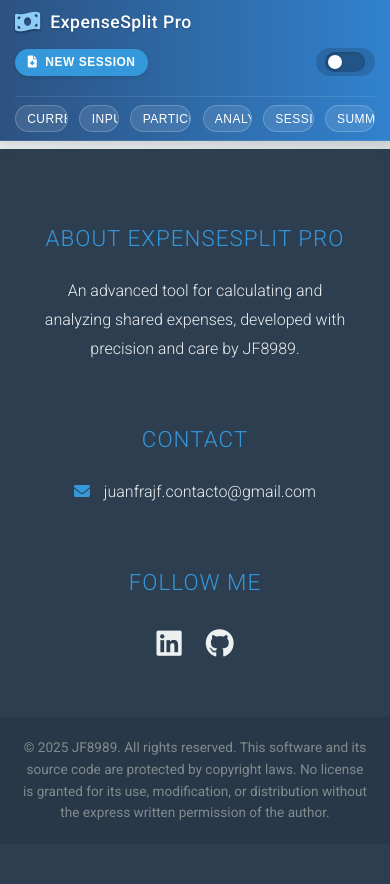
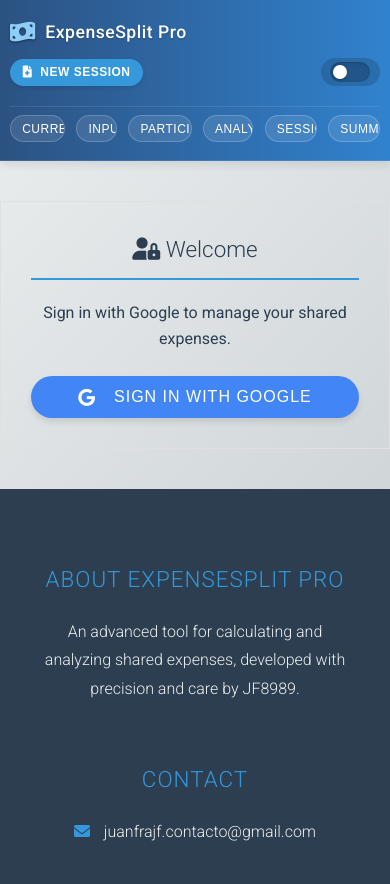
Before and after one commit to jf8989/expenses-calculator-py, a Flask app: page / in a window 390 px wide. Shown: the top 884 px of the page. Before the commit the page ends 820 px from the top, so only its background shows below. Run offline with Flask 3, Linux system fonts and the light colour scheme; parts of the project's set-up code (start-up, migrations or seed data) failed here and were passed over; some libraries are stand-ins or nearby versions.

Commit message:
refactor header styles and remove media queries for responsive design

```diff
--- a/static/css/_header.css
+++ b/static/css/_header.css
@@ -1,4 +1,4 @@
-/* Enhanced Header CSS */
+/* static/css/_header.css - Enhanced Header CSS (Media queries removed, to be placed in _responsive.css) */
 
 /* Base Header Styles */
 header {
@@ -61,7 +61,9 @@ header h1 i {
     margin-bottom: -5px;
     flex-grow: 1;
     justify-content: center;
+    /* ClaudeAI centered this, was flex-start */
     max-width: 500px;
+    /* ClaudeAI added a max-width */
 }
 
 .header-nav::-webkit-scrollbar {
@@ -107,6 +109,7 @@ header h1 i {
 }
 
 .header-nav .nav-btn.active {
+    /* For active page/section indication */
     background-color: var(--primary-color, #4299e1);
     border-color: var(--primary-color, #4299e1);
     color: white;
@@ -155,8 +158,11 @@ header h1 i {
     align-items: center;
     gap: 0.6rem;
     background-color: rgba(0, 0, 0, 0.15);
+    /* Claude added bg to wrapper */
     padding: 0.25rem 0.6rem;
+    /* Claude added padding */
     border-radius: 30px;
+    /* Claude added radius */
     transition: background-color 0.3s;
 }
 
@@ -199,9 +205,11 @@ header h1 i {
     right: 0;
     bottom: 0;
     background-color: rgba(0, 0, 0, 0.2);
+    /* Claude changed inactive bg */
     transition: .4s;
     border-radius: 22px;
     box-shadow: inset 0 1px 3px rgba(0, 0, 0, 0.2);
+    /* Claude added inset shadow */
 }
 
 .slider:before {
@@ -215,6 +223,7 @@ header h1 i {
     transition: .4s;
     border-radius: 50%;
     box-shadow: 0 1px 3px rgba(0, 0, 0, 0.3);
+    /* Claude added shadow to knob */
 }
 
 input:checked+.slider {
@@ -255,11 +264,15 @@ input:checked+.slider .moon {
 /* User Status */
 #user-status {
     display: flex;
+    /* This should be dynamically set by JS */
     align-items: center;
     gap: 0.75rem;
     background-color: rgba(0, 0, 0, 0.15);
+    /* Claude added bg */
     padding: 0.3rem 0.75rem;
+    /* Claude added padding */
     border-radius: 30px;
+    /* Claude added radius */
     transition: background-color 0.3s;
 }
 
@@ -295,123 +308,4 @@ input:checked+.slider .moon {
     background-color: var(--danger-color-dark, #c53030);
 }
 
-/* Responsive Styles */
-@media (max-width: 992px) {
-    .header-content {
-        gap: 1rem;
-    }
-
-    .header-nav {
-        justify-content: flex-start;
-    }
-}
-
-@media (max-width: 768px) {
-    header {
-        padding: 0.5rem 0;
-    }
-
-    .header-content {
-        flex-wrap: wrap;
-        gap: 0.75rem;
-        justify-content: space-between;
-    }
-
-    .header-branding {
-        order: 1;
-        width: auto;
-    }
-
-    header h1 {
-        font-size: 1.3rem;
-    }
-
-    .header-controls {
-        order: 2;
-        margin-left: auto;
-    }
-
-    .header-nav {
-        order: 3;
-        width: 100%;
-        margin-top: 0.5rem;
-        padding-top: 0.5rem;
-        border-top: 1px solid var(--header-border-color, rgba(255, 255, 255, 0.1));
-        justify-content: flex-start;
-        max-width: 100%;
-    }
-
-    .theme-label {
-        display: none;
-    }
-}
-
-@media (max-width: 576px) {
-    .header-content {
-        padding: 0 15px;
-    }
-
-    header h1 {
-        font-size: 1.2rem;
-    }
-
-    #new-session-btn {
-        padding: 0.4rem 0.8rem;
-        font-size: 0.75rem;
-    }
-
-    .header-nav .nav-btn {
-        padding: 0.35rem 0.7rem;
-        font-size: 0.75rem;
-    }
-
-    .user-email {
-        max-width: 100px;
-        font-size: 0.75rem;
-    }
-
-    #logout-btn {
-        padding: 0.35rem 0.6rem;
-        font-size: 0.75rem;
-    }
-
-    .header-controls {
-        gap: 0.5rem;
-    }
-}
-
-/* For very small screens */
-@media (max-width: 400px) {
-    header h1 {
-        font-size: 1.1rem;
-    }
-
-    .header-content {
-        flex-direction: column;
-        align-items: center;
-    }
-
-    .header-branding,
-    .header-controls {
-        width: 100%;
-        justify-content: space-between;
-    }
-
-    .user-email {
-        max-width: 80px;
-    }
-
-    .theme-switch {
-        width: 40px;
-        height: 20px;
-    }
-
-    .slider:before {
-        height: 14px;
-        width: 14px;
-    }
-
-    input:checked+.slider:before {
-        transform: translateX(20px);
-    }
-}
+/* Media queries that were in Claude's _header.css are REMOVED from here and will be merged into _responsive.css */
--- a/static/css/_responsive.css
+++ b/static/css/_responsive.css
@@ -1,4 +1,4 @@
-/* static/css/_responsive.css - Harmonized with enhanced header */
+/* static/css/_responsive.css - Merged and Harmonized */
 
 /* === Medium Screens and Tablets === */
 @media (max-width: 992px) {
@@ -6,22 +6,25 @@
         max-width: 960px;
     }
 
-    /* --- Header Tweaks for Medium Screens --- */
+    /* --- Header Tweaks for Medium Screens (from Claude's enhanced header) --- */
     .header-content {
         gap: 1rem;
+        /* Claude's value */
     }
 
     .header-nav {
         justify-content: flex-start;
-        max-width: 100%;
+        /* Ensure nav aligns left if it has space */
+        /* max-width: 100%; */
+        /* Ensure it can take full width if other items shrink */
     }
 
-    /* Theme switch adjustments */
     .theme-label {
         display: none;
+        /* Hide theme label for space */
     }
 
-    /* No theme-specific changes needed here (for body/html theme) */
+    /* --- End Header Tweaks --- */
 }
 
 /* === Smaller Tablets and Large Phones === */
@@ -33,42 +36,61 @@
         box-sizing: border-box;
     }
 
-    /* --- Header Responsive Overhaul for 768px --- */
+    /* --- Header Responsive Overhaul for 768px (from Claude's enhanced header) --- */
     header {
         padding: 0.5rem 0;
+        /* Claude's value */
     }
 
     .header-content {
         flex-wrap: wrap;
+        /* Allow items to wrap */
         gap: 0.75rem;
+        /* Claude's value */
         justify-content: space-between;
+        /* Main axis for branding and controls */
     }
 
     .header-branding {
         order: 1;
+        /* First item */
         width: auto;
+        /* Allow natural width */
+        /* flex-grow: 1; /* Optional: allow branding to take more space */
     }
 
     header h1 {
         font-size: 1.3rem;
+        /* Claude's value */
     }
 
     .header-controls {
         order: 2;
+        /* Second item, will align to the right of branding */
         margin-left: auto;
+        /* Push controls to the right if branding doesn't fill space */
+        width: auto;
+        /* Allow natural width */
     }
 
     .header-nav {
         order: 3;
+        /* Navigation bar below branding and controls */
         width: 100%;
+        /* Full width for the nav bar */
         margin-top: 0.5rem;
         padding-top: 0.5rem;
-        border-top: 1px solid var(--header-border-color);
+        border-top: 1px solid var(--header-border-color, rgba(255, 255, 255, 0.1));
         justify-content: flex-start;
+        /* Align nav items to the start */
         max-width: 100%;
+        /* Override any desktop max-width */
     }
 
-    /* --- Form and Section Styles --- */
+    /* .theme-label still display: none; from 992px breakpoint */
+    /* --- End Header Responsive Overhaul --- */
+
+    /* Your existing general responsive rules for 768px */
     .section {
         padding: 20px;
         margin-bottom: 20px;
@@ -113,7 +135,6 @@
         margin-bottom: 0;
     }
 
-    /* --- Footer Styles --- */
     .footer-content {
         flex-direction: column;
         text-align: center;
@@ -134,7 +155,6 @@
         font-size: 0.85rem;
     }
 
-    /* --- Table Styles --- */
     .table-responsive {
         border: 1px solid var(--border-color);
     }
@@ -157,48 +177,64 @@
     }
 }
 
-/* End @media (max-width: 768px) */
 
 /* === Smaller Phones === */
 @media (max-width: 576px) {
-    .container {
-        padding: 0 15px;
-    }
+    /* Your existing breakpoint, slightly larger than Claude's 400px for these */
+    /* .container { padding: 0 15px; } /* Your original rule was padding: 10px; Let's use Claude's for header-content */
 
-    /* --- Header Tweaks for Smaller Phones --- */
+    /* --- Header Tweaks for Smaller Phones (from Claude's enhanced header) --- */
     .header-content {
-        padding: 0 15px;
+        padding: 0 var(--container-padding, 15px);
+        /* Match general container padding */
     }
 
     header h1 {
         font-size: 1.2rem;
+        /* Claude's value */
     }
 
     #new-session-btn {
         padding: 0.4rem 0.8rem;
+        /* Claude's value */
         font-size: 0.75rem;
+        /* Claude's value */
     }
 
     .header-nav .nav-btn {
         padding: 0.35rem 0.7rem;
+        /* Claude's value */
         font-size: 0.75rem;
+        /* Claude's value */
     }
 
     .user-email {
         max-width: 100px;
+        /* Claude's value */
         font-size: 0.75rem;
+        /* Claude's value */
     }
 
     #logout-btn {
         padding: 0.35rem 0.6rem;
+        /* Claude's value */
         font-size: 0.75rem;
+        /* Claude's value */
     }
 
     .header-controls {
         gap: 0.5rem;
+        /* Claude's value */
     }
 
-    /* --- Form and Section Styles --- */
+    /* --- End Header Tweaks --- */
+
+    /* Your existing general responsive rules for 600px (now 576px) */
+    .container {
+        padding: 10px;
+    }
+
+    /* Keep your original smaller container padding for content */
     .section {
         padding: 15px;
         margin-bottom: 15px;
@@ -233,7 +269,6 @@
         box-sizing: border-box;
     }
 
-    /* --- Table Styles --- */
     #summary-table td,
     #summary-table th,
     #sessions-table td,
@@ -242,7 +277,6 @@
         font-size: 0.85rem;
     }
 
-    /* --- Misc Styles --- */
     .disclaimer {
         padding: 10px;
     }
@@ -270,23 +304,32 @@
     }
 }
 
-/* End @media (max-width: 576px) */
-
-/* For very small screens - matching enhanced header */
+/* For very small screens - (from Claude's enhanced header) */
 @media (max-width: 400px) {
     header h1 {
         font-size: 1.1rem;
     }
 
     .header-content {
+        /* This will override the 768px flex-wrap:wrap and make it column */
         flex-direction: column;
         align-items: center;
+        /* Center items in the column */
     }
 
     .header-branding,
     .header-controls {
         width: 100%;
+        /* Make branding and controls full width */
         justify-content: space-between;
+        /* Space out items within branding/controls */
+        margin-left: 0;
+        /* Reset margin-left from .header-controls */
+    }
+
+    .header-nav {
+        /* Ensure nav is also full width and centered if desired */
+        justify-content: center;
     }
 
     .user-email {
@@ -294,6 +337,7 @@
     }
 
     .theme-switch {
+        /* Styles for the switch itself if needed */
         width: 40px;
         height: 20px;
     }
--- a/templates/index.html
+++ b/templates/index.html
@@ -19,10 +19,9 @@
 <body>
   <header>
     <div class="header-content container">
-      <div class="header-branding"> <!-- Added wrapper for H1 for potential future flexibility -->
+      <div class="header-branding">
         <h1><i class="fas fa-money-bill-wave"></i> ExpenseSplit Pro</h1>
       </div>
-
       <nav class="header-nav" aria-label="Main navigation">
         <button type="button" class="nav-btn" data-target="#currency-selection">Currency</button>
         <button type="button" class="nav-btn" data-target="#transactions-input">Input</button>
@@ -31,7 +30,6 @@
         <button type="button" class="nav-btn" data-target="#session-management">Sessions</button>
         <button type="button" class="nav-btn" data-target="#expenses-summary">Summary</button>
       </nav>
-
       <div class="header-controls">
         <button id="new-session-btn" class="btn btn-outline-primary btn-sm" title="Start a new expense session">
           <i class="fas fa-file-medical"></i> New Session
@@ -44,10 +42,9 @@
               <span class="icon moon"><i class="fas fa-moon"></i></span>
             </div>
           </label>
-          <span class="theme-label">Dark Mode</span> <!-- Will be styled to be visible -->
+          <span class="theme-label">Dark Mode</span>
         </div>
-
-        <div id="user-status" style="display: none;"> <!-- JS will change to display: flex -->
+        <div id="user-status" style="display: none;">
           <span id="user-email-display" class="user-email"></span>
           <button id="logout-btn" class="btn btn-danger btn-sm" title="Sign out of your account">
             <i class="fas fa-sign-out-alt"></i> Sign Out
@@ -57,10 +54,25 @@
     </div>
   </header>
 
+  <!-- Authentication Section - THIS IS THE IMPORTANT PART -->
+  <div id="auth-section" class="container section auth-container">
+    <h2><i class="fas fa-user-lock"></i> Welcome</h2>
+    <p>Sign in with Google to manage your shared expenses.</p>
+    <div id="auth-disclaimer" class="disclaimer" style="display: none;">
+      <h3><i class="fas fa-info-circle"></i> Privacy Note</h3>
+      <p>By signing in, you allow ExpenseSplit Pro to access your basic Google profile information (email) to identify
+        your account securely. Your expense data is stored privately in your own cloud space.</p>
+    </div>
+    <div id="google-signin-button-container">
+      <button id="google-signin-btn" class="btn btn-primary btn-google">
+        <i class="fab fa-google"></i> Sign in with Google
+      </button>
+    </div>
+    <div id="auth-error" class="auth-error-message" style="display: none;"></div>
+  </div>
+
   <!-- Main Application Content (Hidden initially) -->
   <div id="app-content" class="container" style="display: none">
-    <!-- ... rest of your app content ... -->
-    <!-- Currency Selection -->
     <div id="currency-selection" class="section">
       <h2><i class="fas fa-coins"></i> Currency Selection</h2>
       <div class="form-group">
@@ -72,8 +84,6 @@
         <select id="secondary-currency" class="form-control"></select>
       </div>
     </div>
-
-    <!-- Transaction Input -->
     <div id="transactions-input" class="section">
       <h2><i class="fas fa-receipt"></i> Transaction Input</h2>
       <p class="instructions">
@@ -89,24 +99,19 @@
         <i class="fas fa-plus-circle"></i> Add Transactions
       </button>
     </div>
-
-    <!-- Participants Management -->
     <div id="participants-management" class="section">
       <h2><i class="fas fa-users"></i> Participants Management</h2>
       <div class="form-group">
         <input type="text" id="new-participant" class="form-control" placeholder="Participant's name"
-          list="participants-autocomplete" /> <!-- Added list attribute -->
+          list="participants-autocomplete" />
         <datalist id="participants-autocomplete"></datalist>
         <button id="add-participant-btn" class="btn btn-success">
           <i class="fas fa-user-plus"></i> Add
         </button>
       </div>
       <div id="participants-list" class="participants-grid">
-        <!-- Participant items added dynamically -->
       </div>
     </div>
-
-    <!-- Transaction Analysis -->
     <div id="transactions-analysis" class="section">
       <h2><i class="fas fa-chart-bar"></i> Transaction Analysis</h2>
       <p class="instructions">
@@ -138,13 +143,10 @@
             </tr>
           </thead>
           <tbody>
-            <!-- Transaction rows added dynamically -->
           </tbody>
         </table>
       </div>
     </div>
-
-    <!-- Session Management -->
     <div id="session-management" class="section">
       <h2><i class="fas fa-save"></i> Session Management</h2>
       <p class="instructions">
@@ -176,14 +178,11 @@
               </tr>
             </thead>
             <tbody>
-              <!-- Saved sessions added dynamically -->
             </tbody>
           </table>
         </div>
       </div>
     </div>
-
-    <!-- Expenses Summary -->
     <div id="expenses-summary" class="section">
       <h2><i class="fas fa-file-invoice-dollar"></i> Expenses Summary</h2>
       <div class="table-responsive">
@@ -196,7 +195,6 @@
             </tr>
           </thead>
           <tbody>
-            <!-- Summary rows added dynamically -->
           </tbody>
         </table>
       </div>
@@ -222,7 +220,6 @@
         <p><i class="fas fa-envelope"></i> juanfrajf.contacto@gmail.com</p>
       </div>
       <div class="footer-section social">
-        <h3>Follow Me</h3>
         <a href="https://www.linkedin.com/in/jfmarcenaroa/" class="social-icon" target="_blank"><i
             class="fab fa-linkedin"></i></a>
         <a href="https://github.com/jf8989?tab=repositories" class="social-icon" target="_blank"><i
```
